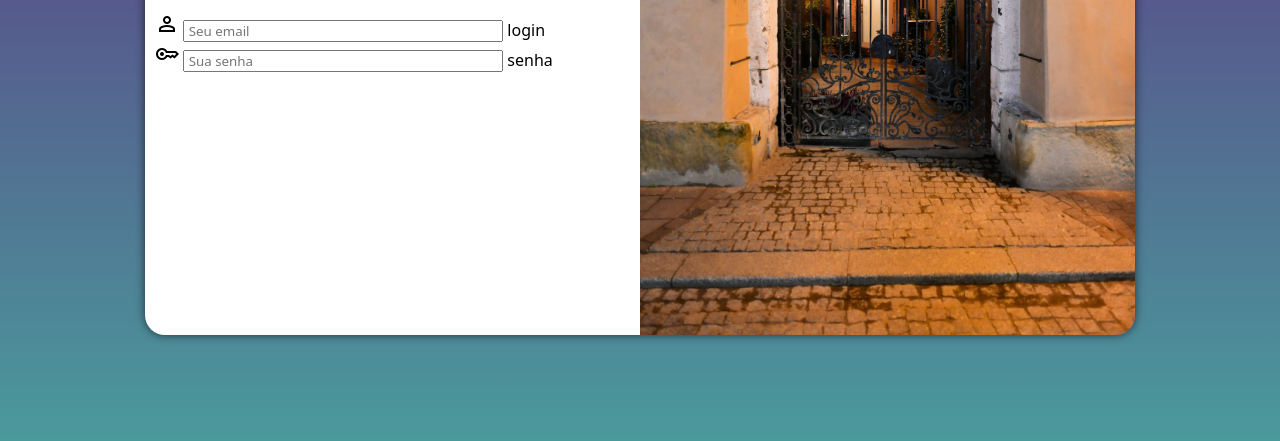
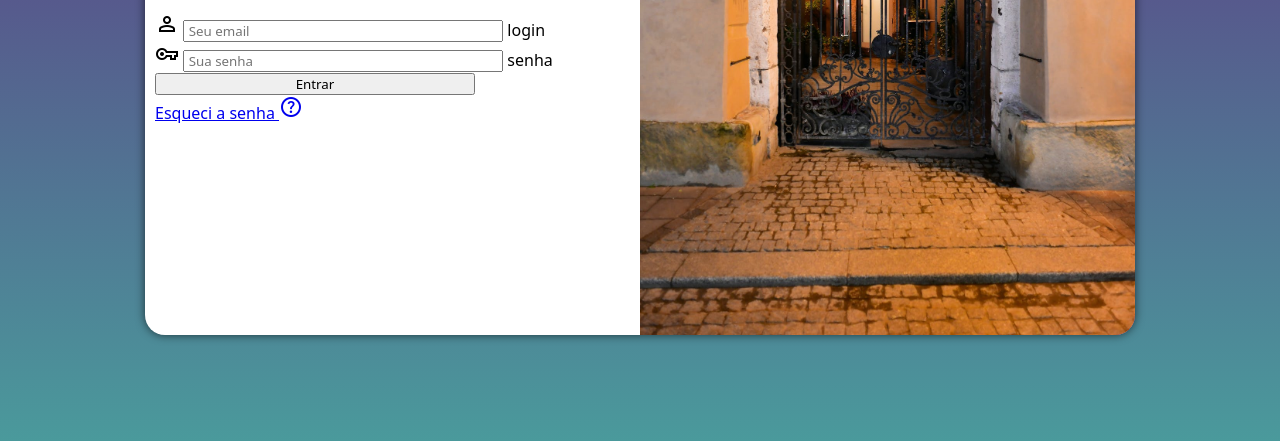
Before and after one commit to jibgs/projeto-login, a plain HTML site: page index.html in a window 1280 px wide. Shown: the part 315-756 px from the top of the page. Drawn offline with nearby package versions, Linux system fonts and the light colour scheme.

Commit message:
formulário tah fei mas tah baum

```diff
--- a/index.html
+++ b/index.html
@@ -16,17 +16,19 @@
             <div id="form">
                 <h1>Login</h1>
                 <p>Seja bem-vinda(o) novamente, faça login para acessar sua conta e poder configurar o seu ambiente.</p>
-                <form action="login.php" method="post">
+                <form action="login.php" method="post" autocomplete="on">
                     <div class="campo">
                         <span class="material-symbols-outlined">person</span>
-                        <input type="email" name="login" id="ilogin" placeholder=" Seu email">
+                        <input type="email" name="login" id="ilogin" placeholder=" Seu email" autocomplete="email" required maxlength="30">
                         <label for="ilogin">login</label>
                     </div>
                     <div class="campo">
-                        <span class="material-symbols-outlined">key</span>
-                        <input type="password" name="senha" id="isenha" placeholder=" Sua senha">
+                        <span class="material-symbols-outlined">vpn_key</span>
+                        <input type="password" name="senha" id="isenha" placeholder=" Sua senha" autocomplete="current-password" required minlength="5">
                         <label for="isenha">senha</label>
                     </div>
+                    <input type="submit" value="Entrar"><br>
+                    <a href="esqueci.html">Esqueci a senha <span class="material-symbols-outlined">help</span></a>
                 </form>
             </div>
         </section>
```
